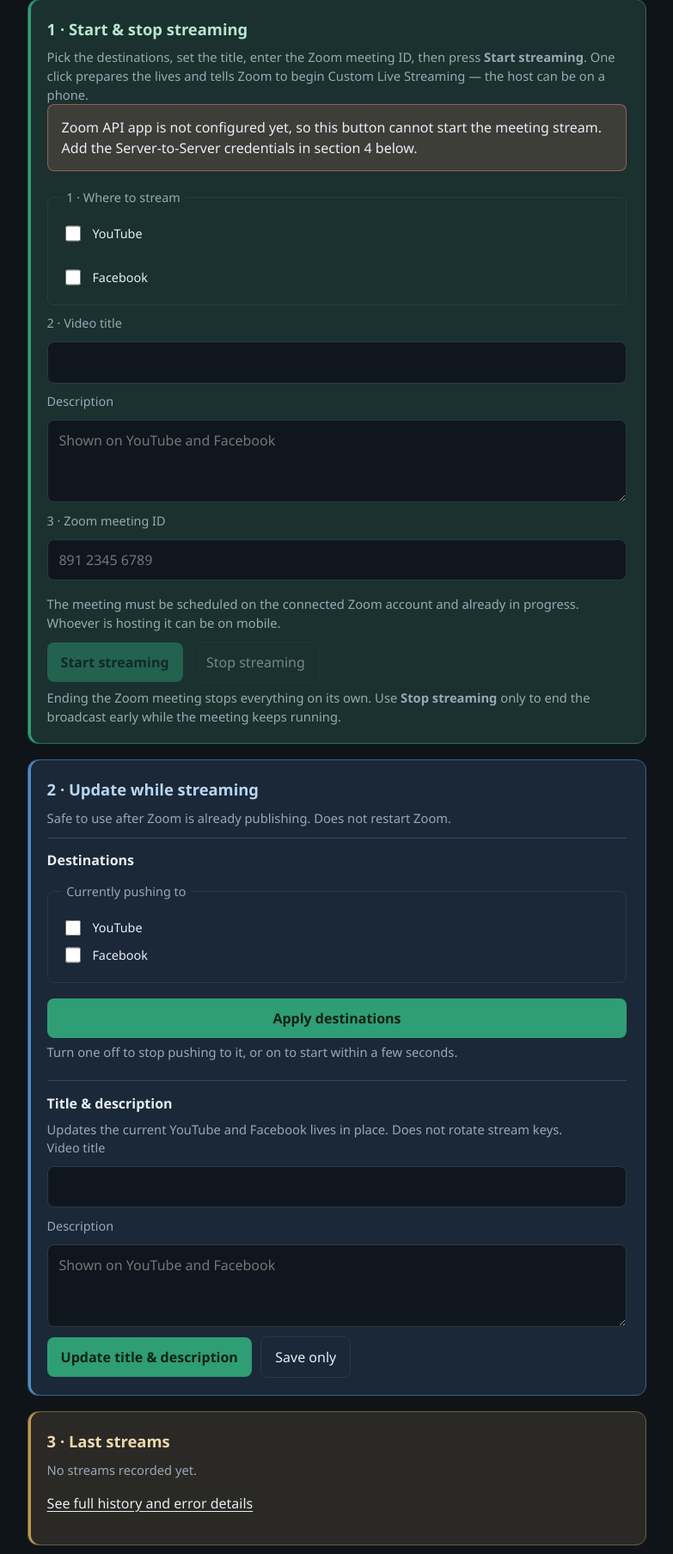
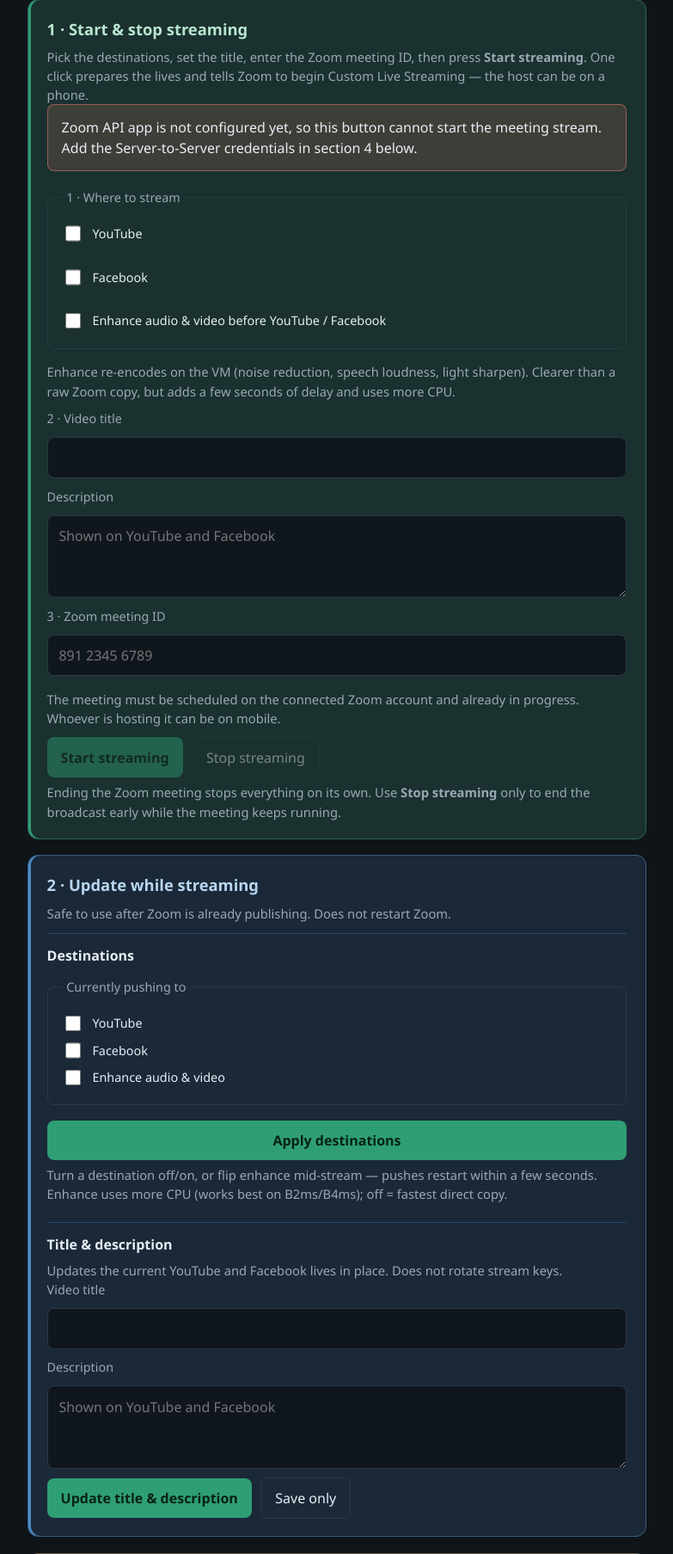
Before and after one commit to sundaragopesvaradas-jps/MultiStreamCustom, a Flask app: template ui/templates/index.html in a window 1280 px wide. Shown: the part 291-2098 px from the top of the page at 86% size, without its empty margins (248-1031 px from the left). Run offline with Flask 3, Linux system fonts and the light colour scheme; the template is opened without the code that fills it, so the values that code supplies are empty; some libraries are stand-ins or nearby versions.

Commit message:
Add enhance-relay toggle for cleaner YouTube/Facebook audio and video
Owners and managers can flip “Enhance audio & video” in start or mid-stream
controls. When on, FFmpeg lightly denoises, normalizes speech, and sharpens
before re-encoding to each destination; when off, the relay stays a fast
stream copy. Changing the toggle mid-stream restarts the pushes.

```diff
--- a/ui/app.py
+++ b/ui/app.py
@@ -501,7 +501,7 @@
 
 
 def read_enabled() -> dict[str, bool]:
-    defaults = {"youtube": True, "facebook": True}
+    defaults = {"youtube": True, "facebook": True, "enhance": False}
     if not ENABLED_FILE.exists():
         return defaults
     values = defaults.copy()
@@ -516,14 +516,25 @@
             values["youtube"] = on
         elif key == "FACEBOOK_ENABLED":
             values["facebook"] = on
+        elif key == "ENHANCE_RELAY":
+            values["enhance"] = on
     return values
 
 
-def write_enabled(youtube: bool, facebook: bool) -> None:
+def write_enabled(
+    youtube: bool,
+    facebook: bool,
+    *,
+    enhance: bool | None = None,
+) -> None:
+    current = read_enabled()
+    if enhance is None:
+        enhance = current["enhance"]
     ENABLED_FILE.parent.mkdir(parents=True, exist_ok=True)
     ENABLED_FILE.write_text(
         f"YOUTUBE_ENABLED={'1' if youtube else '0'}\n"
         f"FACEBOOK_ENABLED={'1' if facebook else '0'}\n"
+        f"ENHANCE_RELAY={'1' if enhance else '0'}\n"
     )
     os.chmod(ENABLED_FILE, 0o644)
 
@@ -750,6 +761,7 @@
         facebook_set=fb not in ("", "REPLACE_ME"),
         youtube_enabled=enabled["youtube"],
         facebook_enabled=enabled["facebook"],
+        enhance_enabled=enabled["enhance"],
         live=live_status(),
         recent=read_history(limit=3),
         oauth=oauth,
@@ -794,20 +806,29 @@
 def update_destinations():
     youtube = request.form.get("youtube") == "1"
     facebook = request.form.get("facebook") == "1"
+    enhance = request.form.get("enhance") == "1"
     if not youtube and not facebook:
         flash("Keep at least one destination on.", "error")
         return redirect(url_for("index"))
     try:
-        write_enabled(youtube, facebook)
+        write_enabled(youtube, facebook, enhance=enhance)
         output = apply_destinations()
         parts = []
         if youtube:
             parts.append("YouTube")
         if facebook:
             parts.append("Facebook")
+        mode = "enhanced processing" if enhance else "direct copy"
         flash(
-            f"Streaming to: {', '.join(parts)}. "
-            + ("Applied to the live session." if "started" in output or "stopped" in output or "already" in output else "Saved for the next stream."),
+            f"Streaming to: {', '.join(parts)} ({mode}). "
+            + (
+                "Applied to the live session."
+                if "started" in output
+                or "stopped" in output
+                or "already" in output
+                or "restarted" in output
+                else "Saved for the next stream."
+            ),
             "ok",
         )
     except Exception as exc:  # noqa: BLE001
@@ -860,6 +881,7 @@
     """One action: pick destinations, set title, create lives, tell Zoom to stream."""
     youtube = request.form.get("youtube") == "1"
     facebook = request.form.get("facebook") == "1"
+    enhance = request.form.get("enhance") == "1"
     title = request.form.get("title", "").strip()
     description = request.form.get("description", "").strip()
     meeting_raw = request.form.get("meeting_id", "").strip()
@@ -879,7 +901,7 @@
 
     enabled = {"youtube": youtube, "facebook": facebook}
     try:
-        write_enabled(youtube, facebook)
+        write_enabled(youtube, facebook, enhance=enhance)
         # Same text serves this stream and any later auto-prepare.
         set_secrets(
             {
--- a/ui/templates/index.html
+++ b/ui/templates/index.html
@@ -32,8 +32,10 @@
         Live — Zoom is publishing.
         YouTube {% if live.youtube_running %}pushing{% elif live.youtube_enabled %}starting…{% else %}off{% endif %},
         Facebook {% if live.facebook_running %}pushing{% elif live.facebook_enabled %}starting…{% else %}off{% endif %}.
+        {% if enhance_enabled %}Enhance on.{% else %}Direct copy.{% endif %}
       {% else %}
         Idle — no Zoom stream is publishing.
+        {% if enhance_enabled %}Enhance will apply on the next push.{% endif %}
       {% endif %}
     </p>
 
@@ -86,7 +88,15 @@
             <input type="checkbox" name="facebook" value="1" {% if facebook_enabled %}checked{% endif %}>
             <span>Facebook {% if live.facebook_running %}(live){% endif %}</span>
           </label>
+          <label class="toggle">
+            <input type="checkbox" name="enhance" value="1" {% if enhance_enabled %}checked{% endif %}>
+            <span>Enhance audio &amp; video before YouTube / Facebook</span>
+          </label>
         </fieldset>
+        <p class="hint">
+          Enhance re-encodes on the VM (noise reduction, speech loudness, light sharpen).
+          Clearer than a raw Zoom copy, but adds a few seconds of delay and uses more CPU.
+        </p>
 
         <label for="title">2 · Video title</label>
         <input
@@ -165,11 +175,16 @@
             <input type="checkbox" name="facebook" value="1" {% if facebook_enabled %}checked{% endif %}>
             <span>Facebook {% if live.facebook_running %}(live){% endif %}</span>
           </label>
+          <label class="toggle">
+            <input type="checkbox" name="enhance" value="1" {% if enhance_enabled %}checked{% endif %}>
+            <span>Enhance audio &amp; video</span>
+          </label>
         </fieldset>
         <button type="submit">Apply destinations</button>
       </form>
       <p class="hint">
-        Turn one off to stop pushing to it, or on to start within a few seconds.
+        Turn a destination off/on, or flip enhance mid-stream — pushes restart within a few seconds.
+        Enhance uses more CPU (works best on B2ms/B4ms); off = fastest direct copy.
       </p>
 
       <h3 id="meta-heading">Title &amp; description</h3>
```
Also changed, not shown: 2 other files.
